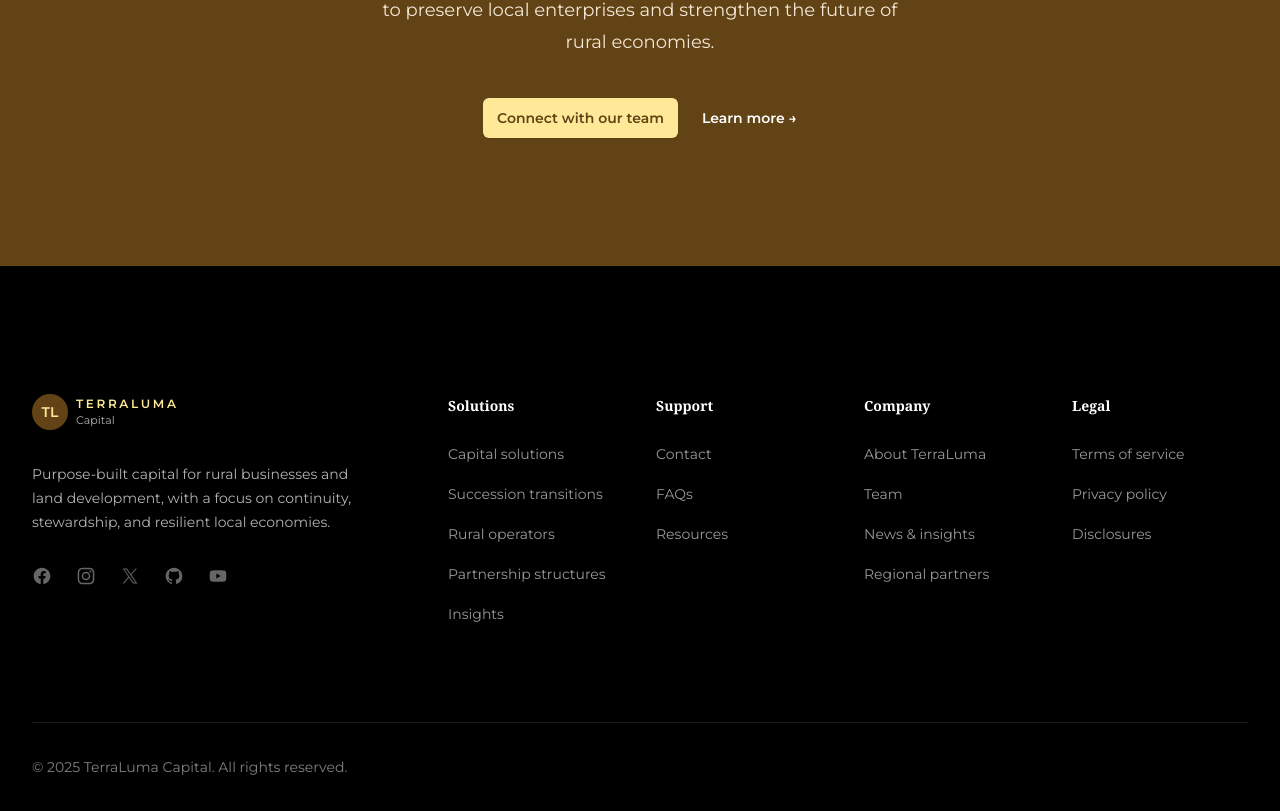
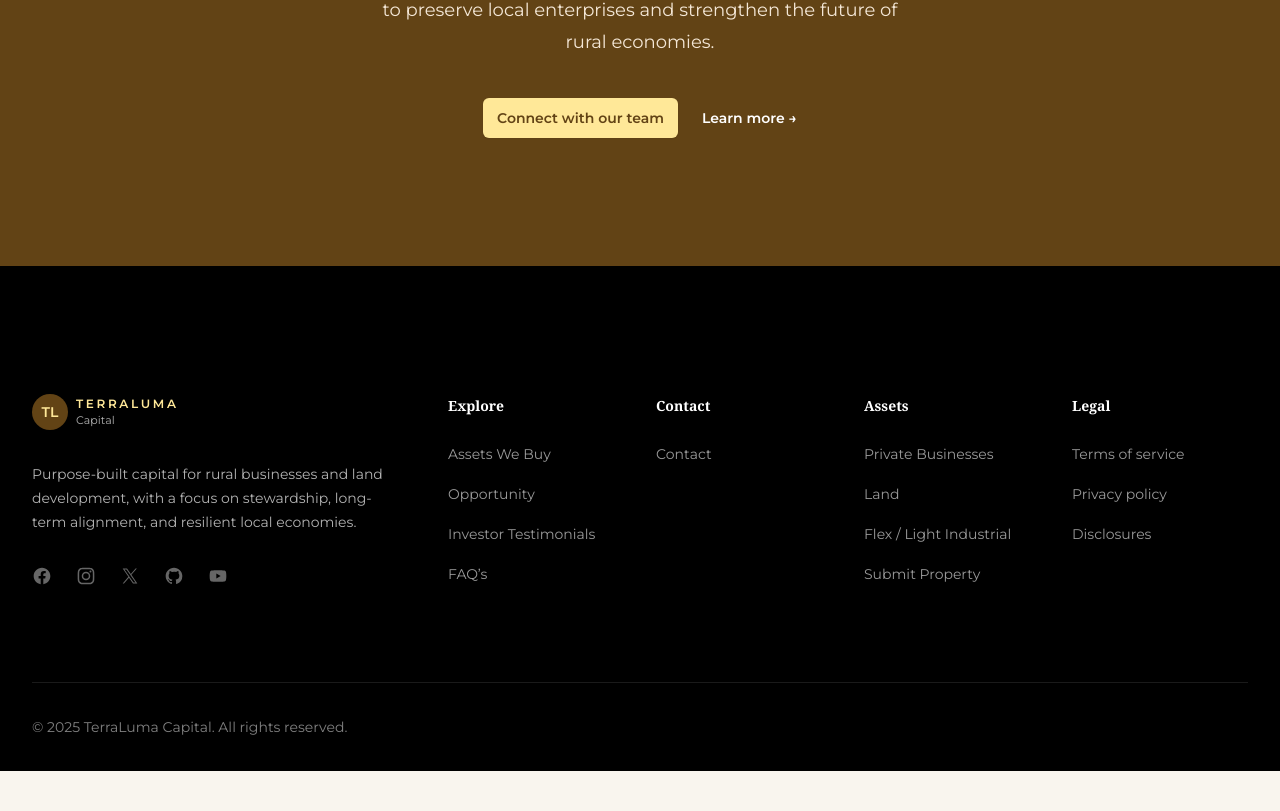
Before and after one commit to WebbDeveloping/luma-capital, a Next.js app: page / in a window 1280 px wide. Shown: the part 7627-8438 px from the top of the page. After the commit the page ends 8398 px from the top, so only its background shows below. Built offline with nearby package versions, Linux system fonts and the light colour scheme; a web font is replaced by a local one.

Commit message:
update footer

```diff
--- a/components/footer.tsx
+++ b/components/footer.tsx
@@ -1,29 +1,25 @@
+import Link from "next/link";
+
 const navigation = {
-  solutions: [
-    { name: "Capital solutions", href: "#capital" },
-    { name: "Succession transitions", href: "#investment-focus" },
-    { name: "Rural operators", href: "#who-we-serve" },
-    { name: "Partnership structures", href: "#partnerships" },
-    { name: "Insights", href: "#insights" },
+  explore: [
+    { name: "Assets We Buy", href: "/assets-we-buy" },
+    { name: "Opportunity", href: "/opportunity" },
+    { name: "Investor Testimonials", href: "/testimonials" },
+    { name: "FAQ’s", href: "/faq" },
   ],
-  support: [
-    { name: "Contact", href: "#contact" },
-    { name: "FAQs", href: "/faqs" },
-    { name: "Resources", href: "/resources" },
+  assets: [
+    { name: "Private Businesses", href: "/assets-we-buy" },
+    { name: "Land", href: "/assets-we-buy" },
+    { name: "Flex / Light Industrial", href: "/assets-we-buy" },
+    { name: "Submit Property", href: "/assets-we-buy" },
   ],
-  company: [
-    { name: "About TerraLuma", href: "#about" },
-    { name: "Team", href: "#team" },
-    { name: "News & insights", href: "#insights" },
-    { name: "Regional partners", href: "#partnerships" },
-  ],
+  contact: [{ name: "Contact", href: "#contact" }],
   legal: [
     { name: "Terms of service", href: "/terms" },
     { name: "Privacy policy", href: "/privacy" },
     { name: "Disclosures", href: "/disclosures" },
   ],
   social: [
-    // same icons, just re-used
     {
       name: "Facebook",
       href: "#",
@@ -114,8 +110,8 @@ export default function Footer() {
             <TerraLumaFooterLogo />
             <p className="text-sm/6 text-balance text-white/70">
               Purpose-built capital for rural businesses and land development,
-              with a focus on continuity, stewardship, and resilient local
-              economies.
+              with a focus on stewardship, long-term alignment, and resilient
+              local economies.
             </p>
             <div className="flex gap-x-6">
               {navigation.social.map((item) => (
@@ -135,27 +131,25 @@ export default function Footer() {
           <div className="mt-16 grid grid-cols-2 gap-8 xl:col-span-2 xl:mt-0">
             <div className="md:grid md:grid-cols-2 md:gap-8">
               <div>
-                <h3 className="text-sm/6 font-semibold text-white">
-                  Solutions
-                </h3>
+                <h3 className="text-sm/6 font-semibold text-white">Explore</h3>
                 <ul role="list" className="mt-6 space-y-4">
-                  {navigation.solutions.map((item) => (
+                  {navigation.explore.map((item) => (
                     <li key={item.name}>
-                      <a
+                      <Link
                         href={item.href}
                         className="text-sm/6 text-white/60 hover:text-tl-gold"
                       >
                         {item.name}
-                      </a>
+                      </Link>
                     </li>
                   ))}
                 </ul>
               </div>
 
               <div className="mt-10 md:mt-0">
-                <h3 className="text-sm/6 font-semibold text-white">Support</h3>
+                <h3 className="text-sm/6 font-semibold text-white">Contact</h3>
                 <ul role="list" className="mt-6 space-y-4">
-                  {navigation.support.map((item) => (
+                  {navigation.contact.map((item) => (
                     <li key={item.name}>
                       <a
                         href={item.href}
@@ -171,16 +165,16 @@ export default function Footer() {
 
             <div className="md:grid md:grid-cols-2 md:gap-8">
               <div>
-                <h3 className="text-sm/6 font-semibold text-white">Company</h3>
+                <h3 className="text-sm/6 font-semibold text-white">Assets</h3>
                 <ul role="list" className="mt-6 space-y-4">
-                  {navigation.company.map((item) => (
+                  {navigation.assets.map((item) => (
                     <li key={item.name}>
-                      <a
+                      <Link
                         href={item.href}
                         className="text-sm/6 text-white/60 hover:text-tl-gold"
                       >
                         {item.name}
-                      </a>
+                      </Link>
                     </li>
                   ))}
                 </ul>
@@ -191,12 +185,12 @@ export default function Footer() {
                 <ul role="list" className="mt-6 space-y-4">
                   {navigation.legal.map((item) => (
                     <li key={item.name}>
-                      <a
+                      <Link
                         href={item.href}
                         className="text-sm/6 text-white/60 hover:text-tl-gold"
                       >
                         {item.name}
-                      </a>
+                      </Link>
                     </li>
                   ))}
                 </ul>
```
